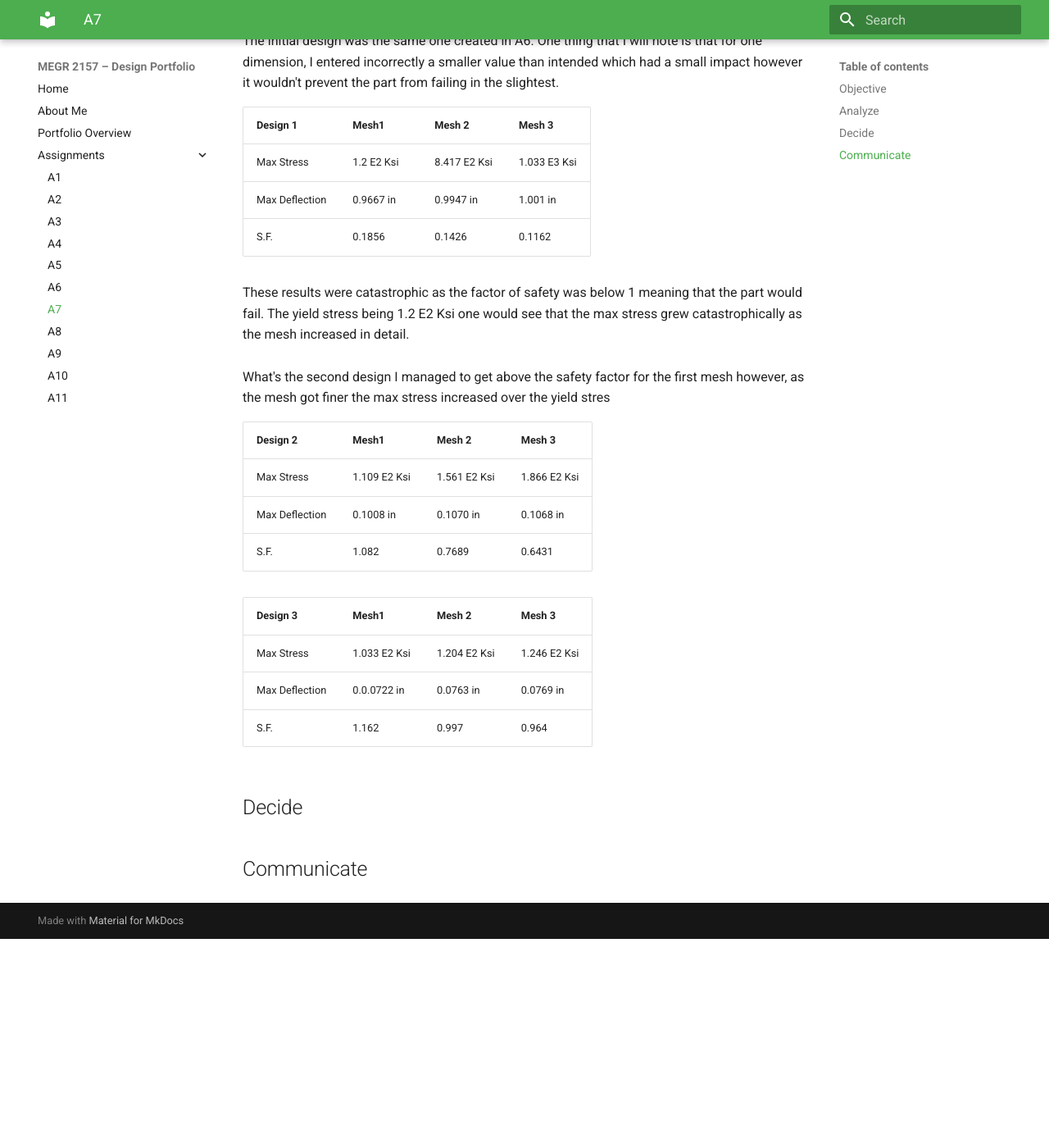
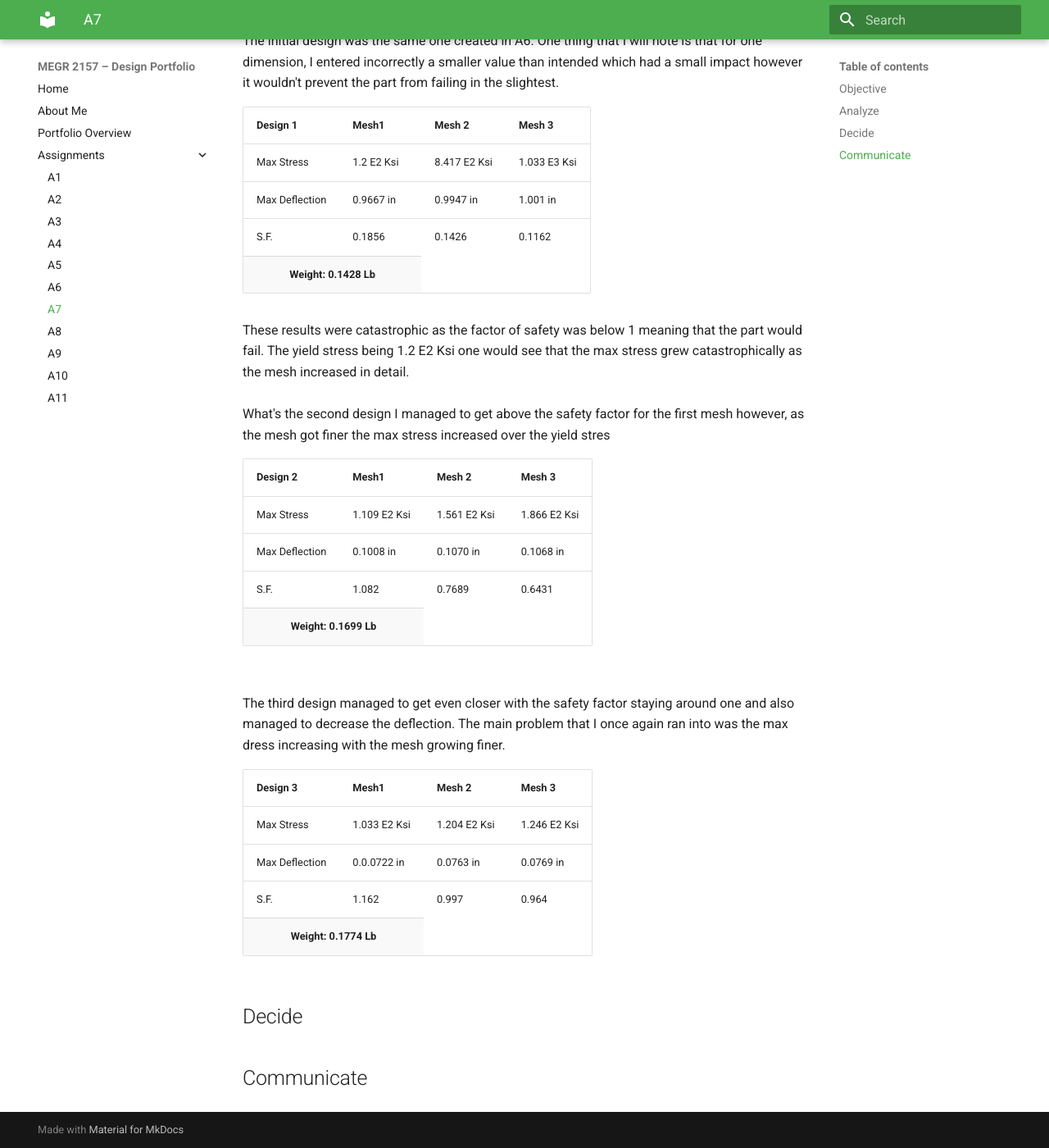
Before and after one commit to AntGo36/design-projects-portfolio, an MkDocs documentation site: the page built from docs/assignments/A07/index.md, in a window 1280 px wide and 1400 px high, scrolled down 387 px. Shown: the whole window at 82% size. Built offline with MkDocs 1.6.1 and Material for MkDocs 9.7.7, drawn with Linux system fonts in a browser that asks for light colours; before the commit the page ends 1532 px from its top, so only the background shows below that.

Commit message:
more table

```diff
--- a/docs/assignments/A07/index.md
+++ b/docs/assignments/A07/index.md
@@ -35,7 +35,13 @@ The initial design was the same one created in A6. One thing that I will note is
       <td>0.1426</td>
       <td>0.1162</td>
     </tr>
-
+ <tfoot>
+    <tr>
+      <td colspan="2" style="text-align: center; font-weight: bold; background-color: #f9f9f9;">
+        Weight: 0.1428 Lb
+      </td>
+    </tr>
+  </tfoot>
   </tbody>
 </table>
 
@@ -72,9 +78,18 @@ What's the second design I managed to get above the safety factor for the first
       <td>0.7689</td>
       <td>0.6431</td>
     </tr>
+ <tfoot>
+    <tr>
+      <td colspan="2" style="text-align: center; font-weight: bold; background-color: #f9f9f9;">
+        Weight: 0.1699 Lb
+      </td>
+    </tr>
+  </tfoot>
   </tbody>
 </table>
-
+  <br>
+The third design managed to get even closer with the safety factor staying around one and also managed to decrease the deflection. The main problem that I once again ran into was the max dress increasing with the mesh growing finer.
+  <br>
 
 <table>
   <thead>
@@ -104,6 +119,13 @@ What's the second design I managed to get above the safety factor for the first
       <td>0.997</td>
       <td>0.964</td>
     </tr>
+ <tfoot>
+    <tr>
+      <td colspan="2" style="text-align: center; font-weight: bold; background-color: #f9f9f9;">
+        Weight: 0.1774 Lb
+      </td>
+    </tr>
+  </tfoot>
   </tbody>
 </table>
 
```
